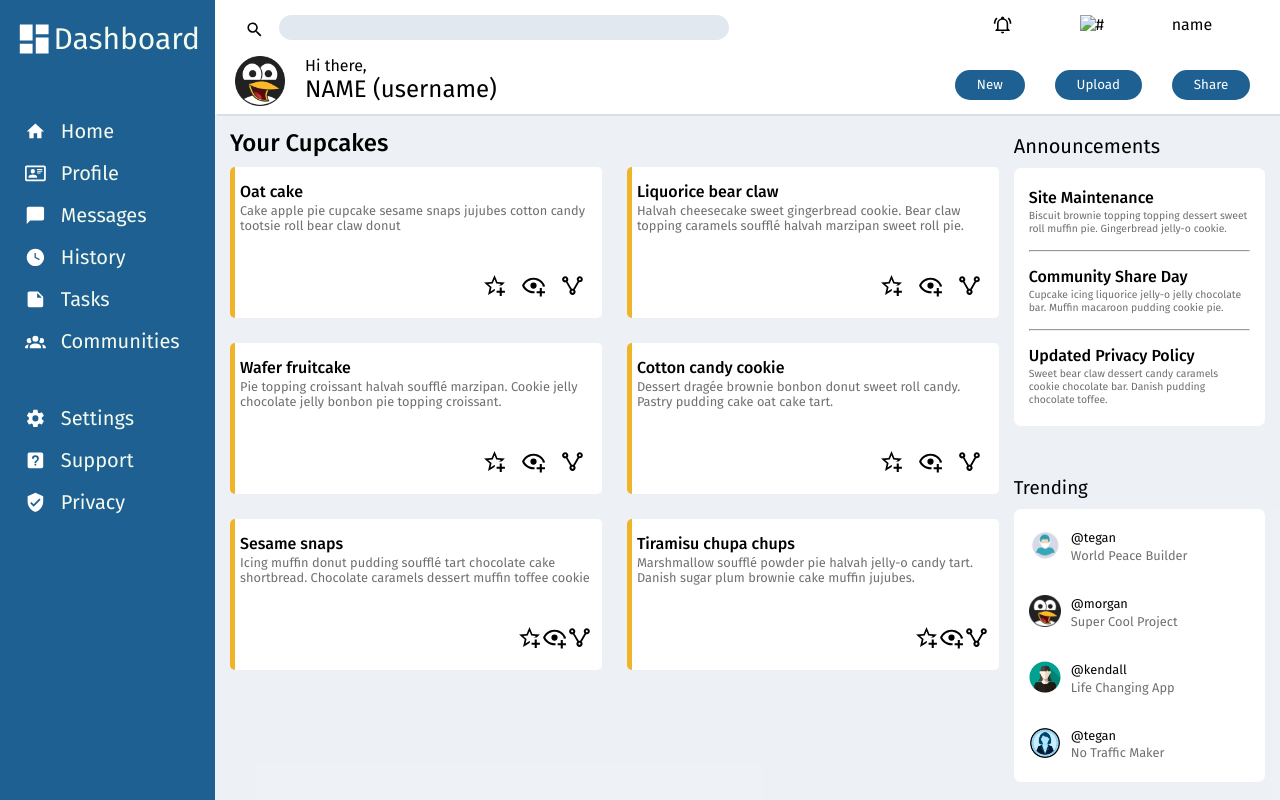
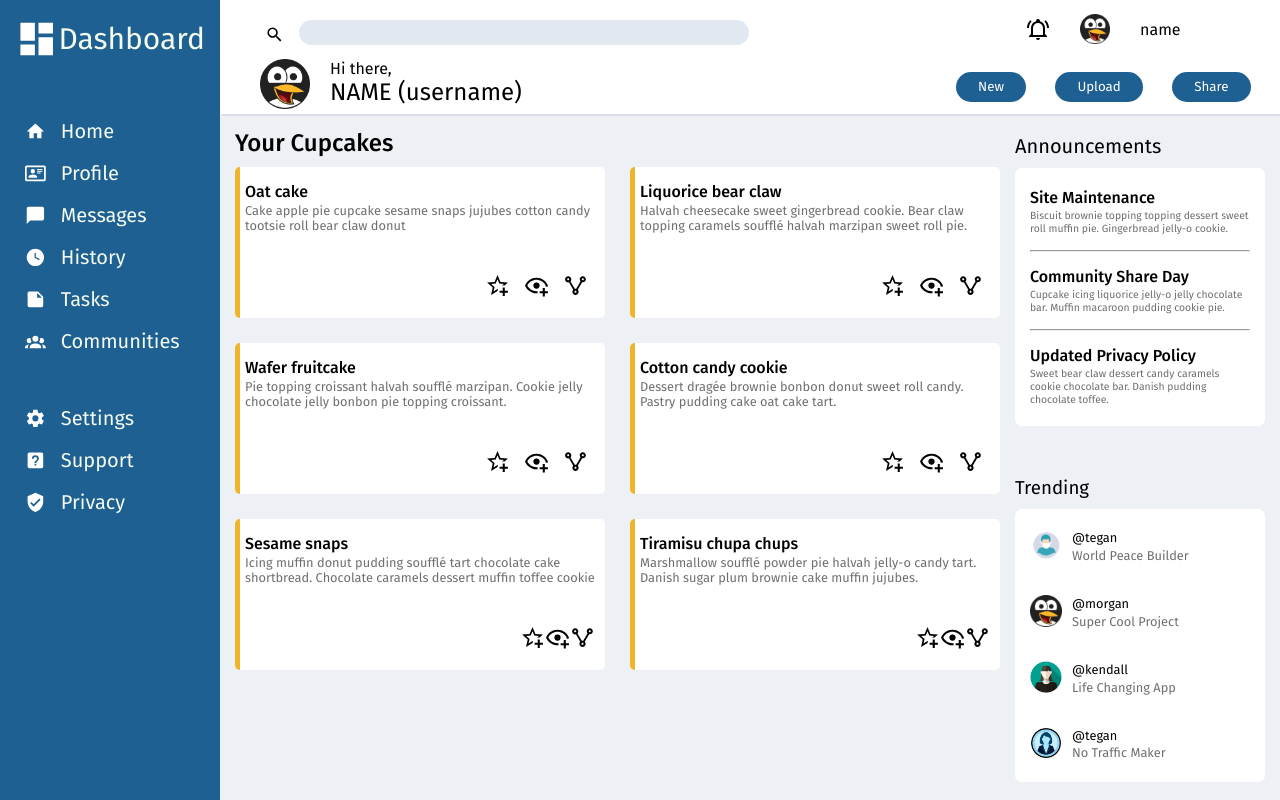
Before and after one commit to clairemanthey/odin_intermediate_projects, a plain HTML site: page admin_dashboard/index.html in a window 1280 px wide. Drawn offline with Linux system fonts and the light colour scheme.

Commit message:
added styles

```diff
--- a/admin_dashboard/index.html
+++ b/admin_dashboard/index.html
@@ -67,8 +67,8 @@
           <input type="text" id="search" class="input_search">
         </div>
         <div class="container_alert">
-          <svg xmlns="http://www.w3.org/2000/svg" height="1.2rem" width="1.2rem" viewBox="0 0 24 24"><title>bell-ring-outline</title><path d="M10,21H14A2,2 0 0,1 12,23A2,2 0 0,1 10,21M21,19V20H3V19L5,17V11C5,7.9 7.03,5.17 10,4.29C10,4.19 10,4.1 10,4A2,2 0 0,1 12,2A2,2 0 0,1 14,4C14,4.1 14,4.19 14,4.29C16.97,5.17 19,7.9 19,11V17L21,19M17,11A5,5 0 0,0 12,6A5,5 0 0,0 7,11V18H17V11M19.75,3.19L18.33,4.61C20.04,6.3 21,8.6 21,11H23C23,8.07 21.84,5.25 19.75,3.19M1,11H3C3,8.6 3.96,6.3 5.67,4.61L4.25,3.19C2.16,5.25 1,8.07 1,11Z" /></svg>
-          <img src="#" alt="#">
+          <svg xmlns="http://www.w3.org/2000/svg" height="1.5rem" width="1.5rem" viewBox="0 0 24 24"><title>bell-ring-outline</title><path d="M10,21H14A2,2 0 0,1 12,23A2,2 0 0,1 10,21M21,19V20H3V19L5,17V11C5,7.9 7.03,5.17 10,4.29C10,4.19 10,4.1 10,4A2,2 0 0,1 12,2A2,2 0 0,1 14,4C14,4.1 14,4.19 14,4.29C16.97,5.17 19,7.9 19,11V17L21,19M17,11A5,5 0 0,0 12,6A5,5 0 0,0 7,11V18H17V11M19.75,3.19L18.33,4.61C20.04,6.3 21,8.6 21,11H23C23,8.07 21.84,5.25 19.75,3.19M1,11H3C3,8.6 3.96,6.3 5.67,4.61L4.25,3.19C2.16,5.25 1,8.07 1,11Z" /></svg>
+          <img src="icons/icon_04.png" alt="#" class="user-icon-top">
           <p>name</p>
           </div>
 
--- a/admin_dashboard/styles.css
+++ b/admin_dashboard/styles.css
@@ -6,7 +6,7 @@
 
 .main{
 	display: grid;
-	grid-template-columns: minmax(215px, 16%) 3fr 1fr;
+	grid-template-columns: minmax(220px, 16%) 3fr 1fr;
 	grid-template-rows: 1fr 3fr 3fr;
 	height: 100vh;
 }
@@ -68,7 +68,7 @@ h1, h2, h3, h4, h5, h6{
 }
 
 .container_search{
-	padding: 15px 0 0 25px;
+	padding: 20px 0 0 40px;
 	display: flex;
 	flex-direction: row;
 	align-items: start;
@@ -90,20 +90,29 @@ h1, h2, h3, h4, h5, h6{
 .container_alert{
 	display: flex;
 	flex-direction: row;
-	justify-content: space-evenly;
-	padding: 15px 0 0 0;
+	justify-content: center;
+	align-items: center;
+}
+
+.container_alert > *{
+	margin: 0 15px;
 }
 
 .container_greeting{
 	display: flex;
 	flex-direction: row;
-	margin: 0 0 0 20px;
+	margin: 0 0 0 40px;
 }
 
 .user-icon{
 	width: 50px;
 	height: 50px;
 	margin: 0 20px 0 0;
+}
+
+.user-icon-top{
+	width: 30px;
+	height: 30px;
 }
 
 .container_btn{
```
